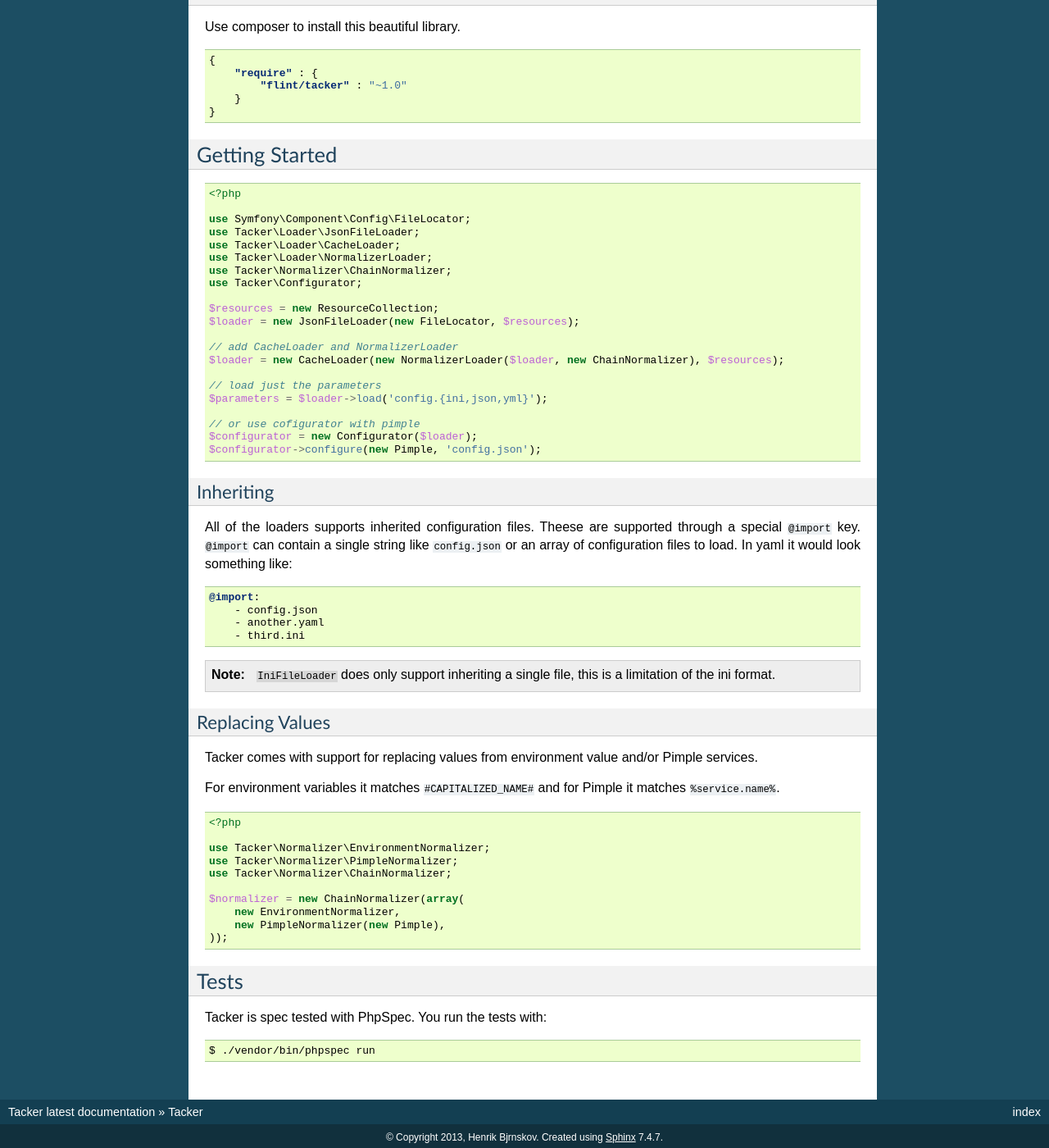
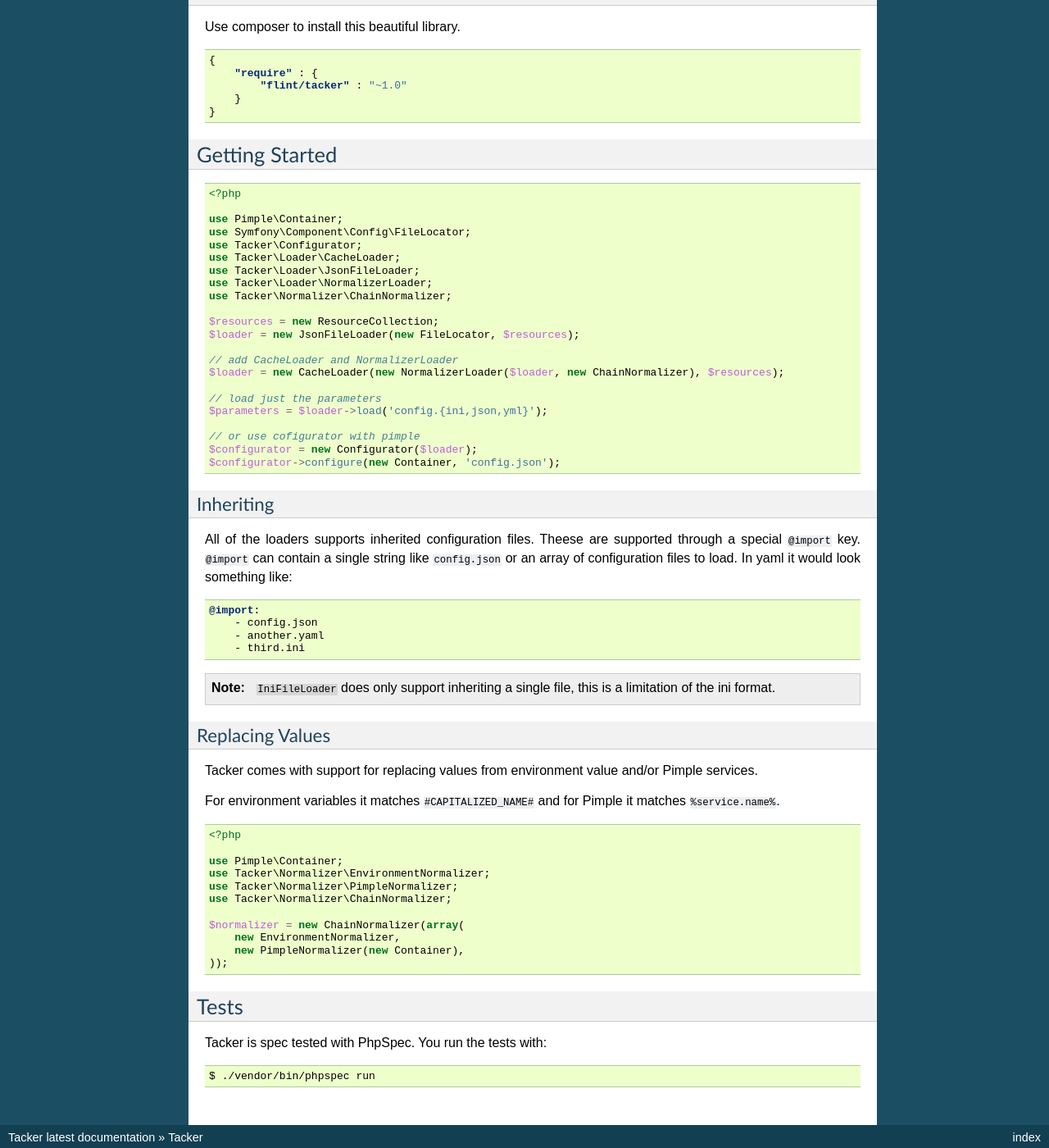
Before and after one commit to flint/tacker, a Sphinx documentation site: the page built from doc/index.rst, in a window 1280 px wide and 1400 px high, scrolled down 421 px. Shown: the whole window at 82% size. Built offline with Sphinx 7.4.7, drawn with Linux system fonts in a browser that asks for light colours.

Commit message:
fix documentation

```diff
--- a/doc/index.rst
+++ b/doc/index.rst
@@ -37,12 +37,13 @@ Getting Started
 
     <?php
 
+    use Pimple\Container;
     use Symfony\Component\Config\FileLocator;
+    use Tacker\Configurator;
+    use Tacker\Loader\CacheLoader;
     use Tacker\Loader\JsonFileLoader;
-    use Tacker\Loader\CacheLoader;
     use Tacker\Loader\NormalizerLoader;
     use Tacker\Normalizer\ChainNormalizer;
-    use Tacker\Configurator;
 
     $resources = new ResourceCollection;
     $loader = new JsonFileLoader(new FileLocator, $resources);
@@ -55,7 +56,7 @@ Getting Started
 
     // or use cofigurator with pimple
     $configurator = new Configurator($loader);
-    $configurator->configure(new Pimple, 'config.json');
+    $configurator->configure(new Container, 'config.json');
 
 Inheriting
 ~~~~~~~~~~
@@ -86,13 +87,14 @@ For environment variables it matches ``#CAPITALIZED_NAME#`` and for Pimple it ma
 
   <?php
 
+  use Pimple\Container;
   use Tacker\Normalizer\EnvironmentNormalizer;
   use Tacker\Normalizer\PimpleNormalizer;
   use Tacker\Normalizer\ChainNormalizer;
 
   $normalizer = new ChainNormalizer(array(
       new EnvironmentNormalizer,
-      new PimpleNormalizer(new Pimple),
+      new PimpleNormalizer(new Container),
   ));
 
 Tests
```
